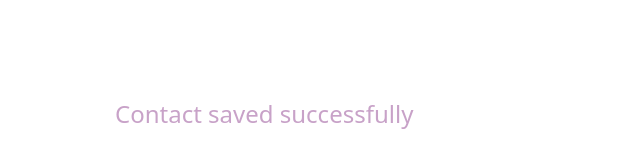
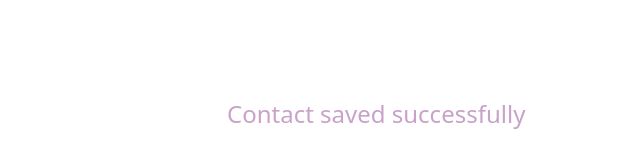
Before and after one commit to disha7555/contact_form_nodejs_d, a website: page public/success.html in a window 1280 px wide. Shown: the whole page, without its empty margins (385-1025 px from the left). Drawn offline with nearby package versions, Linux system fonts and the light colour scheme.

Commit message:
Update success.html

```diff
--- a/public/success.html
+++ b/public/success.html
@@ -9,7 +9,7 @@
 
 </head>
 <body>
-    <div style="margin-top: 100px; margin-left: 500px;">
+    <div style="margin-top: 100px; margin-left: 612px;">
     <h4 style="color: #C8A2C8;">Contact saved successfully</h4>
     </div>
 </body>
```
